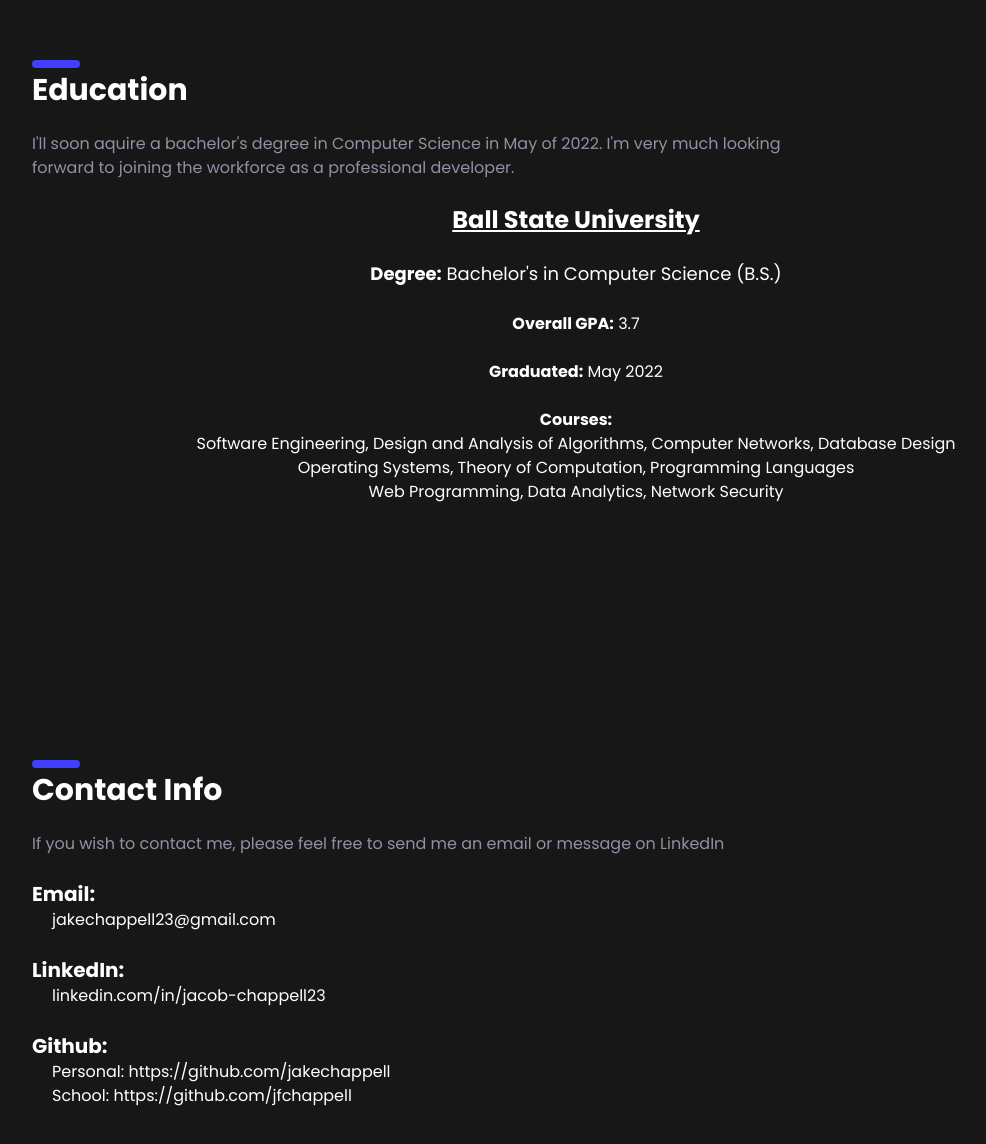
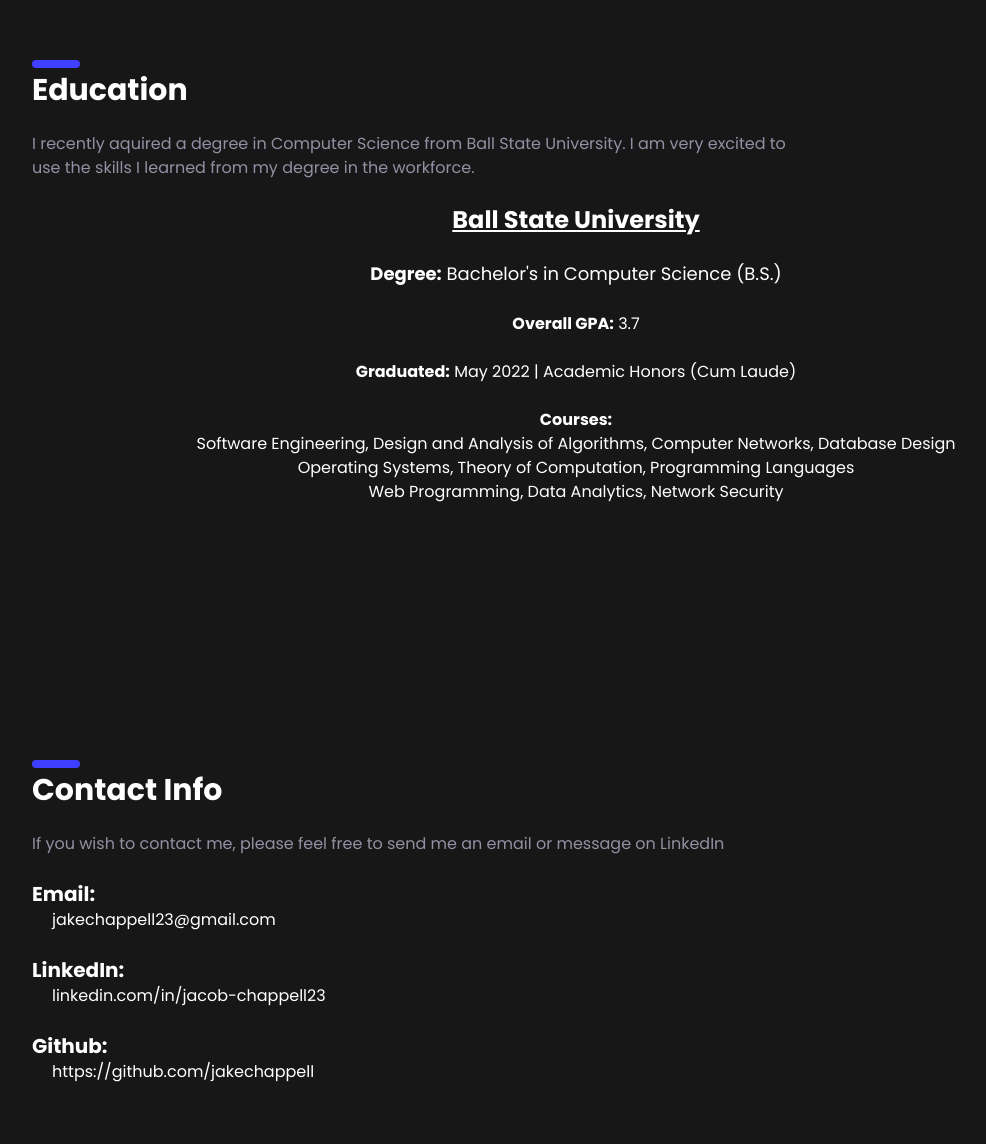
Before and after one commit to jakechappell/jakechappell.github.io, a website: page index.html in a window 1280 px wide. Shown: the part 2948-4092 px from the top of the page, without its empty margins (64-1050 px from the left). Drawn offline with Linux system fonts and the light colour scheme.

Commit message:
Updated portfolio with graduation information

```diff
--- a/index.html
+++ b/index.html
@@ -102,12 +102,12 @@
         <div class="container mt-64 flex justify-between items-center mx-auto px-8 md:px-14 lg:px-24 w-full">
             <section class="w-full">
                 <h2 id="education" class="secondary-title">Education</h2>
-                <p class="section-paragraph">I'll soon aquire a bachelor's degree in Computer Science in May of 2022. I'm very much looking forward to joining the workforce as a professional developer.</p>
+                <p class="section-paragraph">I recently aquired a degree in Computer Science from Ball State University. I am very excited to use the skills I learned from my degree in the workforce.</p>
                 <div class="text-center">
                     <h2 class="text-2xl font-bold underline">Ball State University</h2><br>
                     <h3 class="text-lg"><strong>Degree:</strong> Bachelor's in Computer Science (B.S.)</h3><br>
                     <p><strong>Overall GPA:</strong> 3.7</p><br>
-                    <p><strong>Graduated:</strong> May 2022</p><br>
+                    <p><strong>Graduated:</strong> May 2022 | Academic Honors (Cum Laude)</p><br>
                     <p><strong>Courses:</strong><br>Software Engineering, Design and Analysis of Algorithms, Computer Networks, Database Design<br>Operating Systems, Theory of Computation, Programming Languages<br>Web Programming, Data Analytics, Network Security</p>
                 </div>
             </section>
@@ -123,8 +123,7 @@
                 <h2 class="tertiary-title">LinkedIn:</h2>
                 <p class="pl-5">linkedin.com/in/jacob-chappell23</p><br>
                 <h2 class="tertiary-title">Github:</h2>
-                <p class="pl-5">Personal: https://github.com/jakechappell</p>
-                <p class="pl-5">School: https://github.com/jfchappell</p>
+                <p class="pl-5">https://github.com/jakechappell</p>
             </section>
         </div>
     </body>
```
